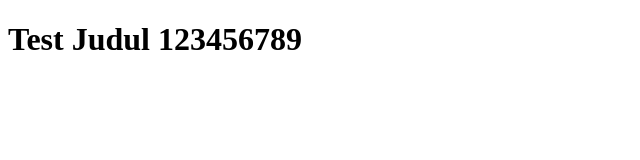
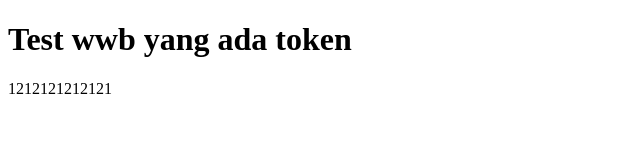
Before and after one commit to alanluthfi/test-token, a plain HTML site: page index.html in a window 1280 px wide. Shown: the whole page, without its empty margins (0-640 px from the left). Drawn offline with Linux system fonts and the light colour scheme.

Commit message:
Update index.html

```diff
--- a/index.html
+++ b/index.html
@@ -4,12 +4,12 @@
     <meta charset="UTF-8">
     <meta name="viewport" content="width=device-width, initial-scale=1.0">
     <title>Token Display</title>
-    <h1>Test Judul 123456789</h1>
+    <h1>Test wwb yang ada token</h1>
 </head>
 <body>
     <div id="data-token"></div>
 
-    <!-- <script>
+    <script>
         var token = "1212121212121";
         localStorage.setItem("token", token);
         var data_token = localStorage.getItem('token');
@@ -17,6 +17,6 @@
 
         var div = document.getElementById('data-token');
         div.append(data_token);
-    </script> -->
+    </script>
 </body>
 </html>
```
